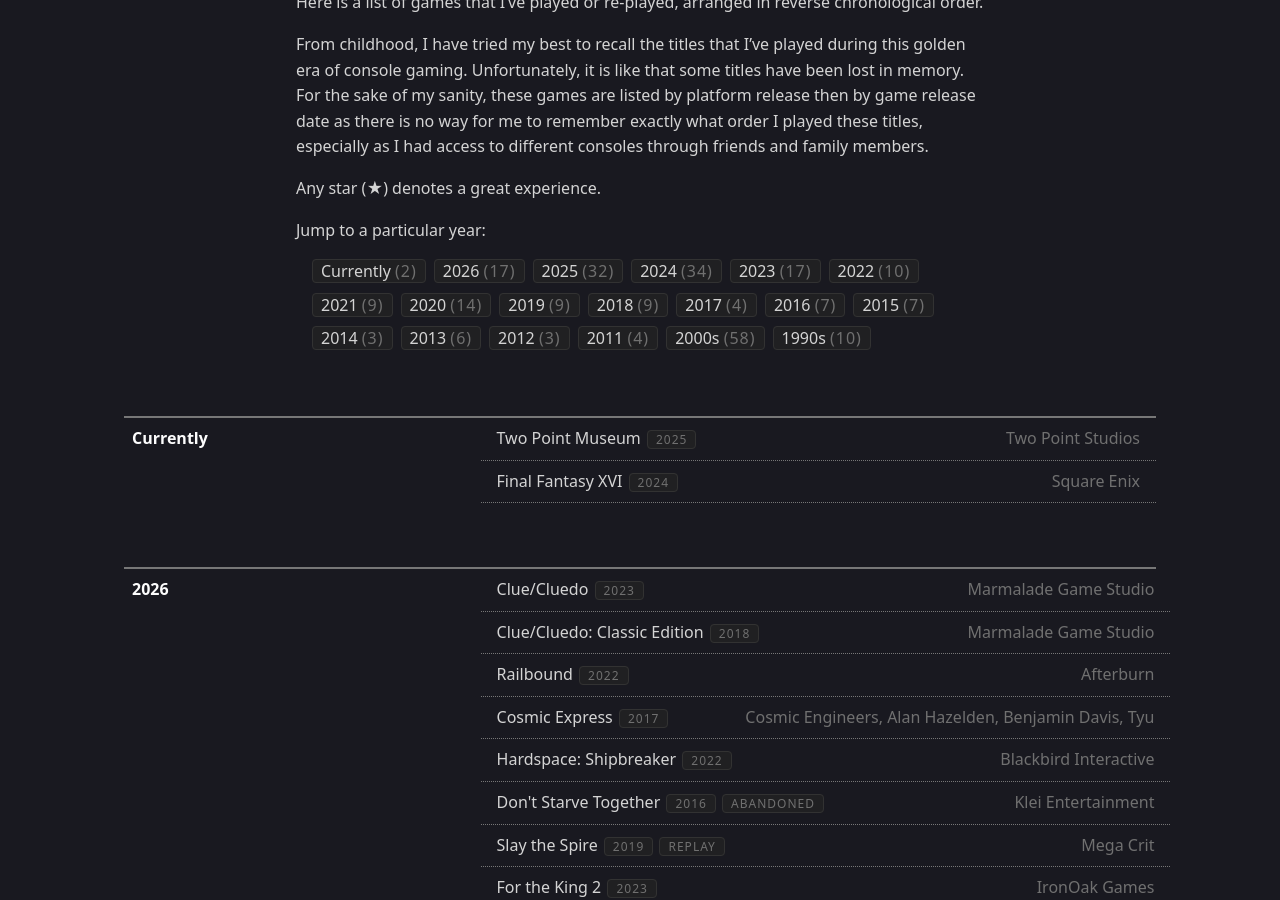
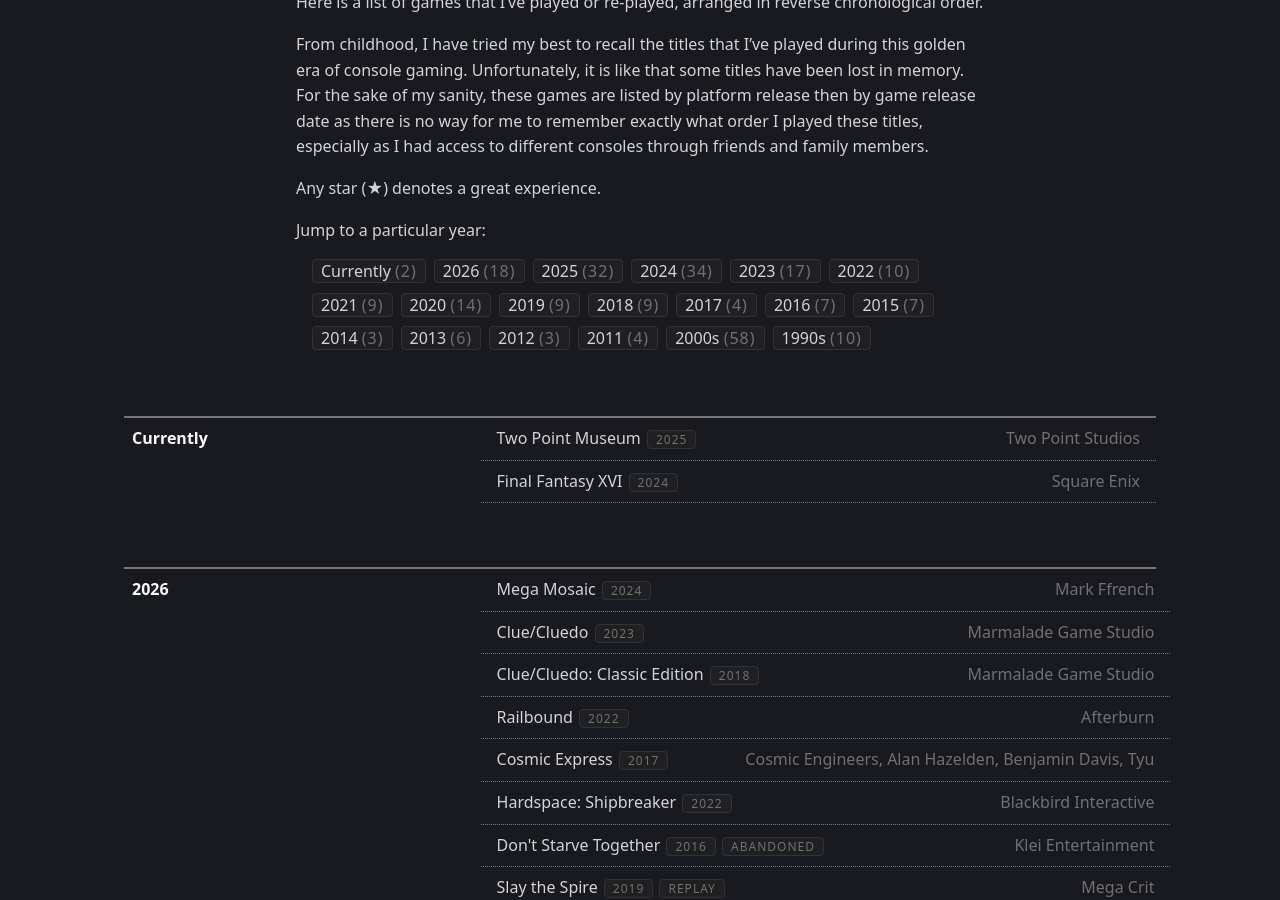
Before and after one commit to KlazHTT/personal-website, a Jekyll site: the page built from pages/gaming.md, in a window 1280 px wide and 900 px high, scrolled down 370 px. Built offline with Jekyll 4.4.1, drawn with Linux system fonts in a browser that asks for light colours.

Commit message:
Update games.yml

```diff
--- a/_data/games.yml
+++ b/_data/games.yml
@@ -10,6 +10,10 @@
       status:
 - year: 2026
   games:
+    - title: Mega Mosaic
+      developer: Mark Ffrench
+      released: 2024
+      status: Completed
     - title: "Clue/Cluedo"
       developer: Marmalade Game Studio
       released: 2023
```
